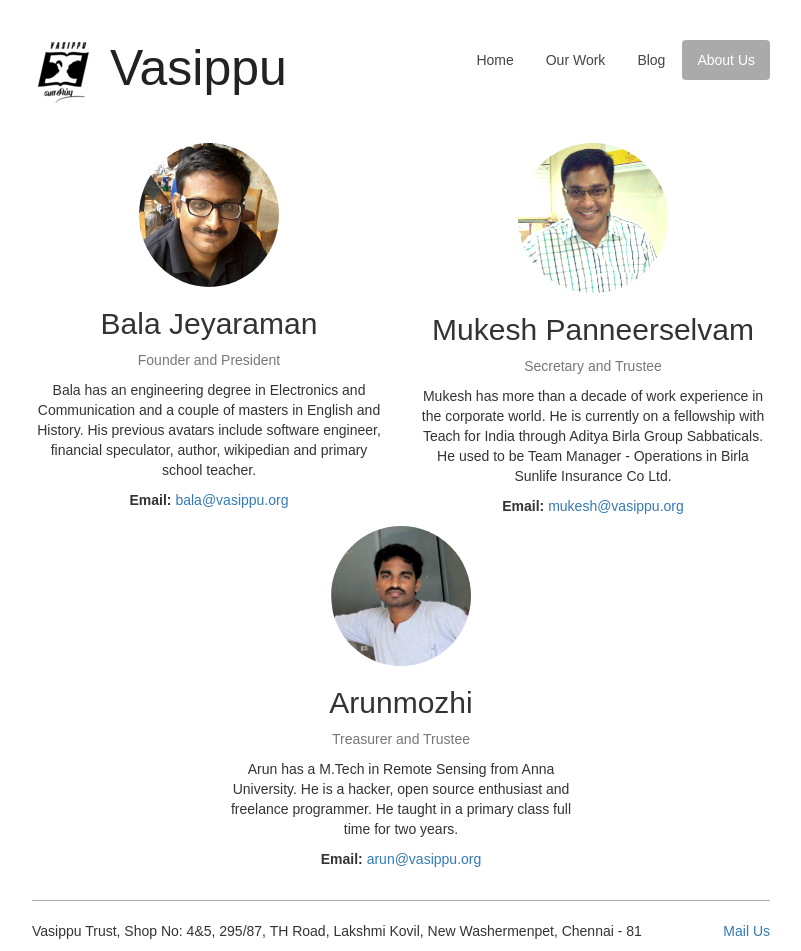
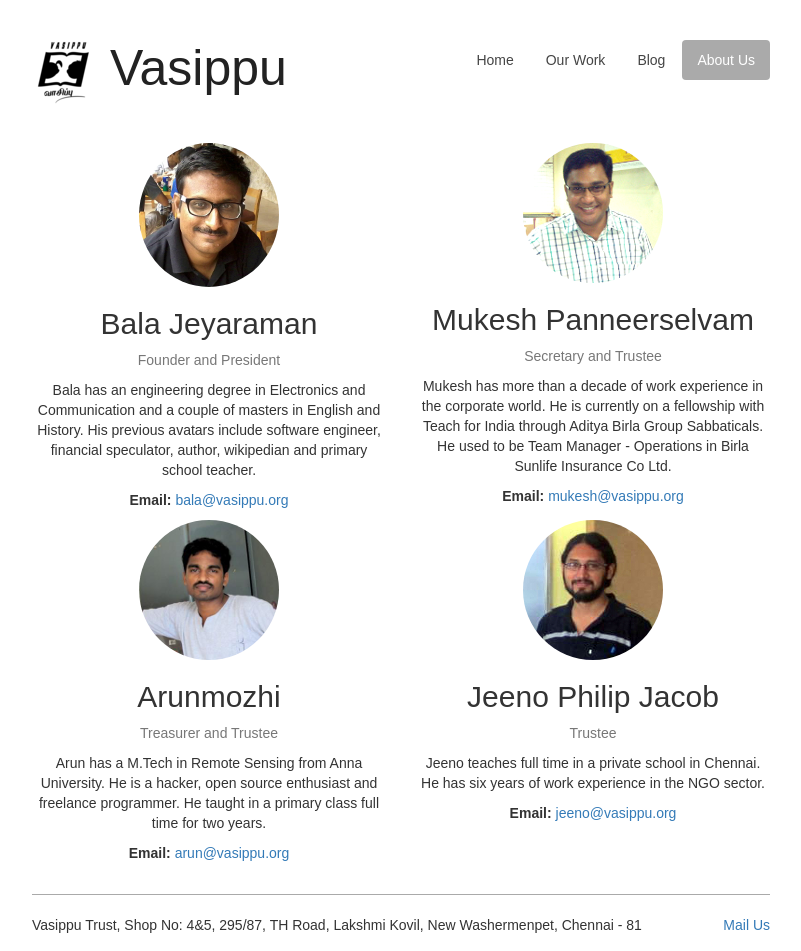
Before and after one commit to Vasippu/vasippu.github.io, a Jekyll site: the page built from about.html, in a window 1280 px wide. Shown: the whole page, without its empty margins (239-1040 px from the left). Built offline with Jekyll 4.4.1, drawn with Linux system fonts in a browser that asks for light colours; some web fonts are replaced.

Commit message:
updated about-us page with jeeno

```diff
--- a/about.html
+++ b/about.html
@@ -25,7 +25,7 @@ permalink: /about-us/
   </div>
 </div>
 <div class="row text-center">
-  <div class="col-sm-6 col-md-6 col-xs-12 col-md-offset-3 col-sm-offset-3" id="arun-profile">
+  <div class="col-sm-6 col-md-6 col-xs-12" id="arun-profile">
       <img src="{{ "/images/arun.png" | prepend: site.baseurl }}" alt="Arun Photo" class="img-circle center-block">
       <h2>Arunmozhi</h2>
       <p class="text-muted">Treasurer and Trustee</p>
@@ -34,4 +34,14 @@ permalink: /about-us/
       </p>
       <p><strong>Email: </strong><a href="mailto:arun@vasippu.org">arun@vasippu.org</a></p>
   </div>
+  <div class="col-sm-6 col-md-6 col-xs-12" id="jeeno-profile">
+      <img src="{{ "/images/jeeno.jpg" | prepend: site.baseurl }}" alt="Jeeno Photo" class="img-circle center-block">
+          <h2>Jeeno Philip Jacob</h2>
+          <p class="text-muted">Trustee</p>
+      <p>
+      Jeeno teaches full time in a private school in Chennai. He has six years of work experience in the NGO sector.
+      </p>
+      <p><strong>Email: </strong><a href="mailto:jeeno@vasippu.org">jeeno@vasippu.org</a></p>
+  </div>
+
 </div>
```
Also changed, not shown: images/jeeno.jpg (added), images/mukesh.png.
